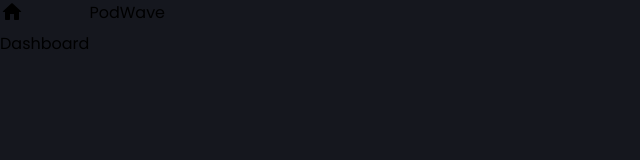
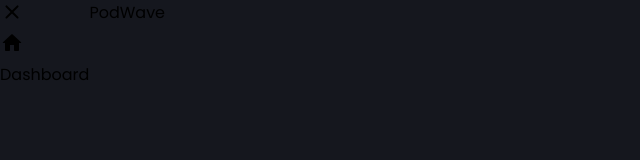
Before and after one commit to mclintonsa/BILMAB458_WFO2401_B_Billy-Mabunda_DJS11, a React (Create React App) app in the folder podwave/: page / in a window 1280 px wide. Shown: the top 160 px of the page, without its empty margins (0-640 px from the left). Built offline with nearby package versions, Linux system fonts and the light colour scheme; the HTML template or start-up script is replaced by a standard one.

Commit message:
Amended closeRounded text

```diff
--- a/podwave/src/components/Sidebar.jsx
+++ b/podwave/src/components/Sidebar.jsx
@@ -1,6 +1,6 @@
 import React from 'react';
 import styled from 'styled-components';
-import {HomeRounded, closeRounded} from "@mui/icons-material"
+import {HomeRounded, CloseRounded} from "@mui/icons-material"
 
 const MenuContainer = styled.div``;
 const Logo = styled.div``;
@@ -12,7 +12,7 @@ const Sidebar = () => {
     return <MenuContainer>
         <Logo></Logo>
         <close>
-            <closeRounded/>
+            <CloseRounded/>
         </close>
         <Elements>
             <HomeRounded/>
```
